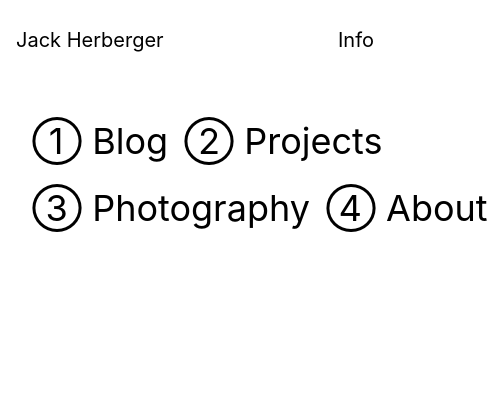
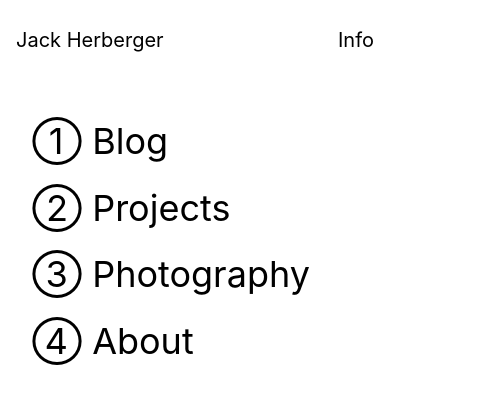
Before and after one commit to jackherberger/jackherberger.github.io, a React (Create React App) app: page / in a window 390 px wide. Shown: the top 404 px of the page, 504 px wide, since content can reach past the window. Built offline with nearby package versions, Linux system fonts and the light colour scheme.

Commit message:
Fixed mobile spacing

```diff
--- a/src/components/Home.jsx
+++ b/src/components/Home.jsx
@@ -43,7 +43,7 @@ const Home = () => {
         <ol className='text-4xl sm:text-5xl md:text-6xl text-black leading-relaxed'>
           {sections.map((section, index) => (
             <React.Fragment key={section.path}>
-              <li className='inline mr-4 mb-2 whitespace-nowrap'>
+              <li className='block sm:inline sm:mr-4 mb-2 whitespace-nowrap'>
                 {section.external ? (
                   <a href={section.path} target="_blank" rel="noopener noreferrer" className='hover:line-through decoration-2'>
                     {getCircledNumber(index + 1)} {section.title}
@@ -54,7 +54,7 @@ const Home = () => {
                   </Link>
                 )}
               </li>
-              {index === 1 && <li className='block h-0 w-full mb-2 content-[""]'></li>}
+              {index === 1 && <li className='hidden sm:block h-0 w-full mb-2 content-[""]'></li>}
             </React.Fragment>
           ))}
         </ol>
```
Also changed, not shown: 1 other file (tests, documents, lock files or other folders).
